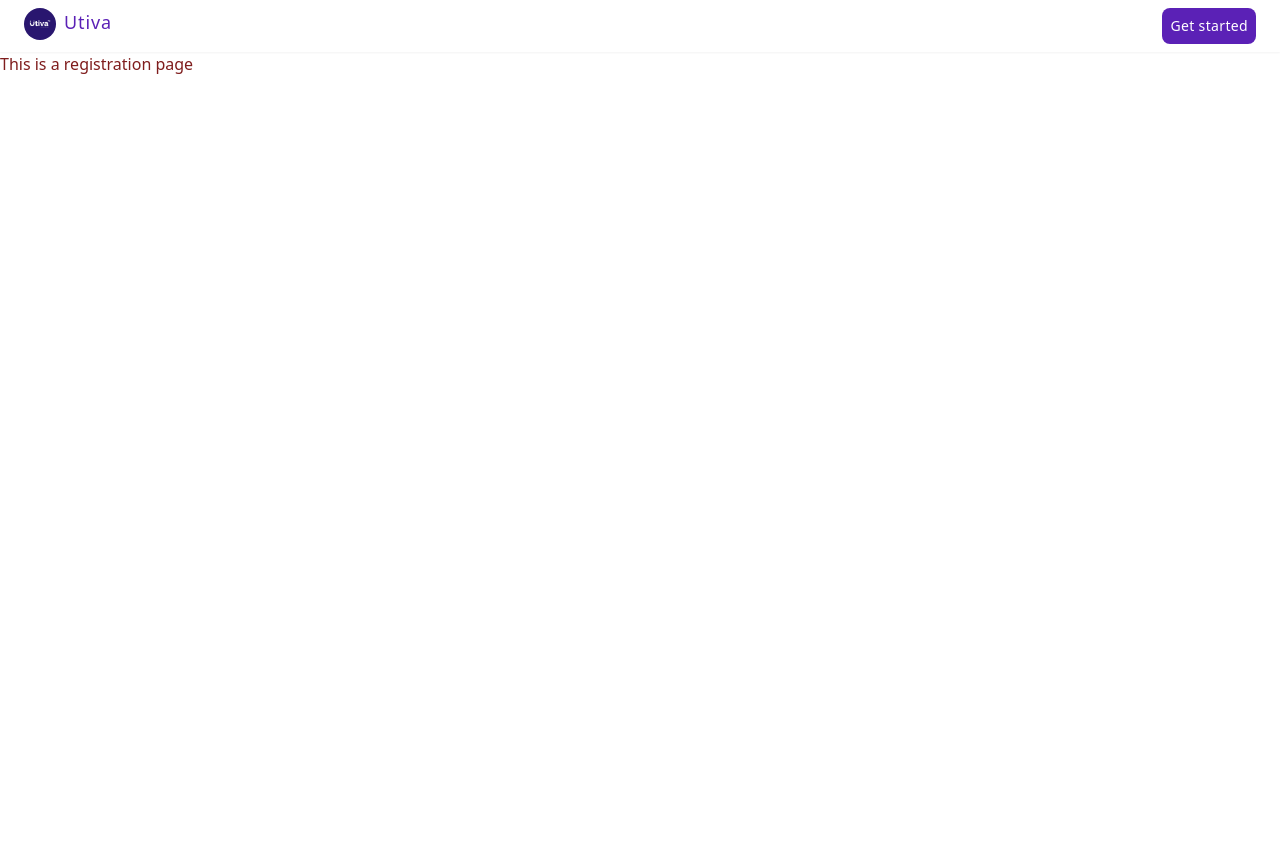
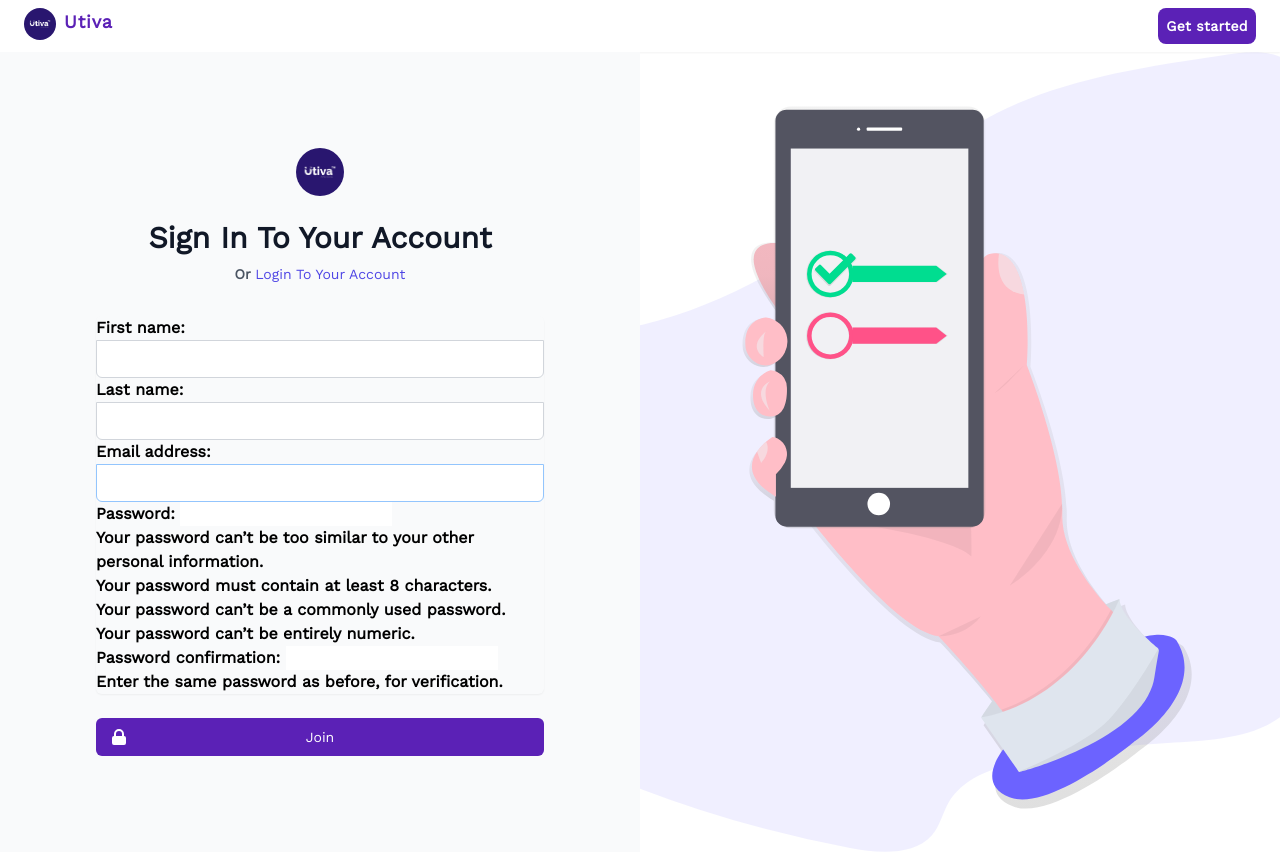
Before and after one commit to udemezue01/utiva-Forum, a Django app: page /account/register/ in a window 1280 px wide. Before the commit the page ends 74 px from the top, so only its background shows below. Run offline with Django 3.2, Linux system fonts and the light colour scheme.

Commit message:
updated project

```diff
--- a/src/Utiva/Utiva/settings.py
+++ b/src/Utiva/Utiva/settings.py
@@ -129,3 +129,7 @@ MEDIA_URL = '/media/'
 MEDIA_ROOT = os.path.join(BASE_DIR, 'media')
 
 AUTH_USER_MODEL = 'account.User'
+
+LOGIN_REDIRECT_URL = '/post/'
+
+LOGIN_URL = '/account/login'
--- /dev/null
+++ b/src/Utiva/account/forms.py
@@ -0,0 +1,47 @@
+from django import forms
+
+#imports our user model
+from django.contrib.auth import get_user_model
+
+# User creation form
+
+from django.contrib.auth.forms import UserCreationForm, AuthenticationForm
+
+User 	= get_user_model()
+
+
+class SignUpForm(UserCreationForm):
+
+	class Meta:
+
+		model = User
+
+		fields = ('first_name', 'last_name', 'email')
+
+
+		widgets = {
+
+			'first_name':forms.TextInput(attrs = {'class':'appearance-none rounded-none relative block w-full px-3 py-2 border border-gray-300 placeholder-gray-500 text-gray-900 rounded-b-md focus:outline-none focus:shadow-outline-blue focus:border-blue-300 focus:z-10 sm:text-sm sm:leading-5'}),
+			'last_name':forms.TextInput(attrs = {'class':'appearance-none rounded-none relative block w-full px-3 py-2 border border-gray-300 placeholder-gray-500 text-gray-900 rounded-b-md focus:outline-none focus:shadow-outline-blue focus:border-blue-300 focus:z-10 sm:text-sm sm:leading-5'}),
+			'email':forms.EmailInput(attrs = {'class':'appearance-none rounded-none relative block w-full px-3 py-2 border border-gray-300 placeholder-gray-500 text-gray-900 rounded-b-md focus:outline-none focus:shadow-outline-blue focus:border-blue-300 focus:z-10 sm:text-sm sm:leading-5'}),
+			#'password1':forms.PasswordInput(attrs = {'class':'appearance-none rounded-none relative block w-full px-3 py-2 border border-gray-300 placeholder-gray-500 text-gray-900 rounded-b-md focus:outline-none focus:shadow-outline-blue focus:border-blue-300 focus:z-10 sm:text-sm sm:leading-5'}),
+			#'password2':forms.PasswordInput(attrs = {'class':'appearance-none rounded-none relative block w-full px-3 py-2 border border-gray-300 placeholder-gray-500 text-gray-900 rounded-b-md focus:outline-none focus:shadow-outline-blue focus:border-blue-300 focus:z-10 sm:text-sm sm:leading-5'}),
+		}
+
+
+class SignInForm(AuthenticationForm):
+
+	class Meta:
+
+		model = User
+		fields = ('email', 'password')
+
+
+		widgets = {
+
+			#'first_name':forms.TextInput(attrs = {'class':'appearance-none rounded-none relative block w-full px-3 py-2 border border-gray-300 placeholder-gray-500 text-gray-900 rounded-b-md focus:outline-none focus:shadow-outline-blue focus:border-blue-300 focus:z-10 sm:text-sm sm:leading-5'}),
+			#'last_name':forms.TextInput(attrs = {'class':'appearance-none rounded-none relative block w-full px-3 py-2 border border-gray-300 placeholder-gray-500 text-gray-900 rounded-b-md focus:outline-none focus:shadow-outline-blue focus:border-blue-300 focus:z-10 sm:text-sm sm:leading-5'}),
+			'email':forms.EmailInput(attrs = {'class':'appearance-none rounded-none relative block w-full px-3 py-2 border border-gray-300 placeholder-gray-500 text-gray-900 rounded-b-md focus:outline-none focus:shadow-outline-blue focus:border-blue-300 focus:z-10 sm:text-sm sm:leading-5'}),
+			'password':forms.PasswordInput(attrs = {'class':'appearance-none rounded-none relative block w-full px-3 py-2 border border-gray-300 placeholder-gray-500 text-gray-900 rounded-b-md focus:outline-none focus:shadow-outline-blue focus:border-blue-300 focus:z-10 sm:text-sm sm:leading-5'}),
+			#'password2':forms.PasswordInput(attrs = {'class':'appearance-none rounded-none relative block w-full px-3 py-2 border border-gray-300 placeholder-gray-500 text-gray-900 rounded-b-md focus:outline-none focus:shadow-outline-blue focus:border-blue-300 focus:z-10 sm:text-sm sm:leading-5'}),
+		}
--- /dev/null
+++ b/src/Utiva/account/static/account/styles/style.css
@@ -0,0 +1,7 @@
+@import url('https://fonts.googleapis.com/css2?family=Work+Sans&display=swap');
+
+body{
+
+	font-family: 'Work Sans', sans-serif;
+	font-weight: bold;
+}
--- a/src/Utiva/account/templates/account/base.html
+++ b/src/Utiva/account/templates/account/base.html
@@ -9,6 +9,8 @@
 	{% endblock %}
 
 	<link href="https://unpkg.com/tailwindcss@^1.0/dist/tailwind.min.css" rel="stylesheet">
+
+	<link rel="stylesheet" type="text/css" href="{% static 'account/styles/style.css' %}">
 
 </head>
 <body>
--- a/src/Utiva/account/templates/account/index.html
+++ b/src/Utiva/account/templates/account/index.html
@@ -1,4 +1,5 @@
 {% extends "account/base.html" %}
+{% load static %}
 
 <!DOCTYPE html>
 <html>
--- a/src/Utiva/account/templates/account/register.html
+++ b/src/Utiva/account/templates/account/register.html
@@ -1,11 +1,13 @@
 {% extends "account/base.html" %}
+{% load static %}
 
 <!DOCTYPE html>
 <html>
 <head>
 
 	{% block title %}
-	<title> Register </title>
+
+	<title> Login </title>
 
 	{% endblock %}
 </head>
@@ -13,9 +15,59 @@
 
 	{% block body %}
 
+	<div class="flex">
 
-		<h1 class="text-red-900"> This is a registration page</h1>
+		<!-- begining of the first flex -->
 
+		<div class="w-full">
+
+			<div class="min-h-screen flex object-center items-center justify-center bg-gray-50 py-12 px-4 sm:px-6 lg:px-8">
+  <div class="max-w-md w-full">
+    <div>
+      <img class="mx-auto h-12 object-center object-cover rounded-full w-auto" src="{% static 'account/images/utiva.jpg'%}" alt="Workflow">
+      <h2 class="mt-6 text-center text-3xl leading-9 font-extrabold text-gray-900">
+       Sign In To Your Account
+      </h2>
+      <p class="mt-2 text-center text-sm leading-5 text-gray-600">
+        Or
+        <a href="#" class="font-medium text-indigo-600 hover:text-indigo-500 focus:outline-none focus:underline transition ease-in-out duration-150">
+          Login To Your Account
+        </a>
+      </p>
+    </div>
+      <form class="mt-8" action="" method="POST">
+           {% csrf_token %}
+      <div class="rounded-md shadow-sm">
+
+       {{form.as_p}}
+
+
+    </div>
+      <div class="mt-6">
+        <button type="submit" class="group relative w-full flex justify-center py-2 px-4 border border-transparent text-sm leading-5 font-medium rounded-md text-white bg-purple-800 hover:bg-purple-700 focus:outline-none focus:border-purple-800 focus:shadow-outline-indigo active:bg-indigo-700 transition duration-150 ease-in-out">
+          <span class="absolute left-0 inset-y-0 flex items-center pl-3">
+            <svg class="h-5 w-5 text-white group-hover:text-indigo-400 transition ease-in-out duration-150" fill="currentColor" viewBox="0 0 20 20">
+              <path fill-rule="evenodd" d="M5 9V7a5 5 0 0110 0v2a2 2 0 012 2v5a2 2 0 01-2 2H5a2 2 0 01-2-2v-5a2 2 0 012-2zm8-2v2H7V7a3 3 0 016 0z" clip-rule="evenodd" />
+            </svg>
+          </span>
+          Join
+        </button>
+      </div>
+    </form>
+  </div>
+</div>
+		</div>
+
+		<!-- End of the first flex -->
+
+
+		<div class="hidden lg:block lg:w-full">
+			<img src="{% static 'account/images/accept.svg' %}"  class="object-cover object-center h-full w-full " >
+
+		</div>
+
+
+	</div>
 
 
 	{% endblock %}
--- a/src/Utiva/account/urls.py
+++ b/src/Utiva/account/urls.py
@@ -21,7 +21,7 @@ urlpatterns = [
 
     path('', views.home, name  = 'home'),
 
-    path('login/', views.login, name  = 'login'),
+    path('login/', views.signin, name  = 'login'),
 
     path('register/', views.register, name  = 'register')
 ]
--- a/src/Utiva/account/views.py
+++ b/src/Utiva/account/views.py
@@ -1,4 +1,9 @@
-from django.shortcuts import render
+from django.shortcuts import render, redirect
+from django.contrib.auth import login, authenticate
+
+from account.forms import SignUpForm, SignInForm
+# from django.contrib.auth.forms import AuthenticationForm
+
 
 # Create your views here.
 
@@ -8,8 +13,43 @@ def home(request):
 	return render(request, 'account/index.html')
 
 
-def login(request):
-	return render (request, 'account/login.html')
+def register(request):
 
-def register(request):
-	return render (request, 'account/register.html')
+	if request.method == 'POST':
+		form =  SignUpForm(request.POST)
+
+		if form.is_valid():
+			form.save()
+			email = form.cleaned_data.get('email')
+			raw_password = form.cleaned_data.get('password')
+			user = authenticate(email = 'email', password ='raw_password')
+			login(request, user)
+
+			return redirect('/post')
+
+	else:
+		form = SignUpForm()
+
+	return render (request, 'account/register.html', {'form': form} )
+
+
+def signin(request):
+	if request.method == 'POST':
+		form   = SignInForm(request = request, data=request.POST)
+
+		if form.is_valid():
+			email = form.cleaned_data.get('email')
+			raw_password = form.cleaned_data.get('password')
+			user = authenticate(email = 'email', password ='raw_password')
+
+			if user is not None:
+
+				login(request, user)
+
+			return redirect('/post')
+
+	else:
+		form = SignInForm()
+
+
+	return render(request, 'account/login.html', {'form':form})
--- a/src/Utiva/post/views.py
+++ b/src/Utiva/post/views.py
@@ -2,11 +2,12 @@ from django.shortcuts import render
 
 from django.http import HttpResponse
 
+from django.contrib.auth.decorators import login_required
+
 # Create your views here.
 
 
-
-
+@login_required
 def home(request):
 
 
```
Also changed, not shown: src/Utiva/account/templates/account/login.html (+4 -17 lines), src/Utiva/account/static/account/images/accept.svg (added), src/Utiva/account/static/account/images/finger.svg (added), src/Utiva/account/static/account/images/happy.svg (added).
